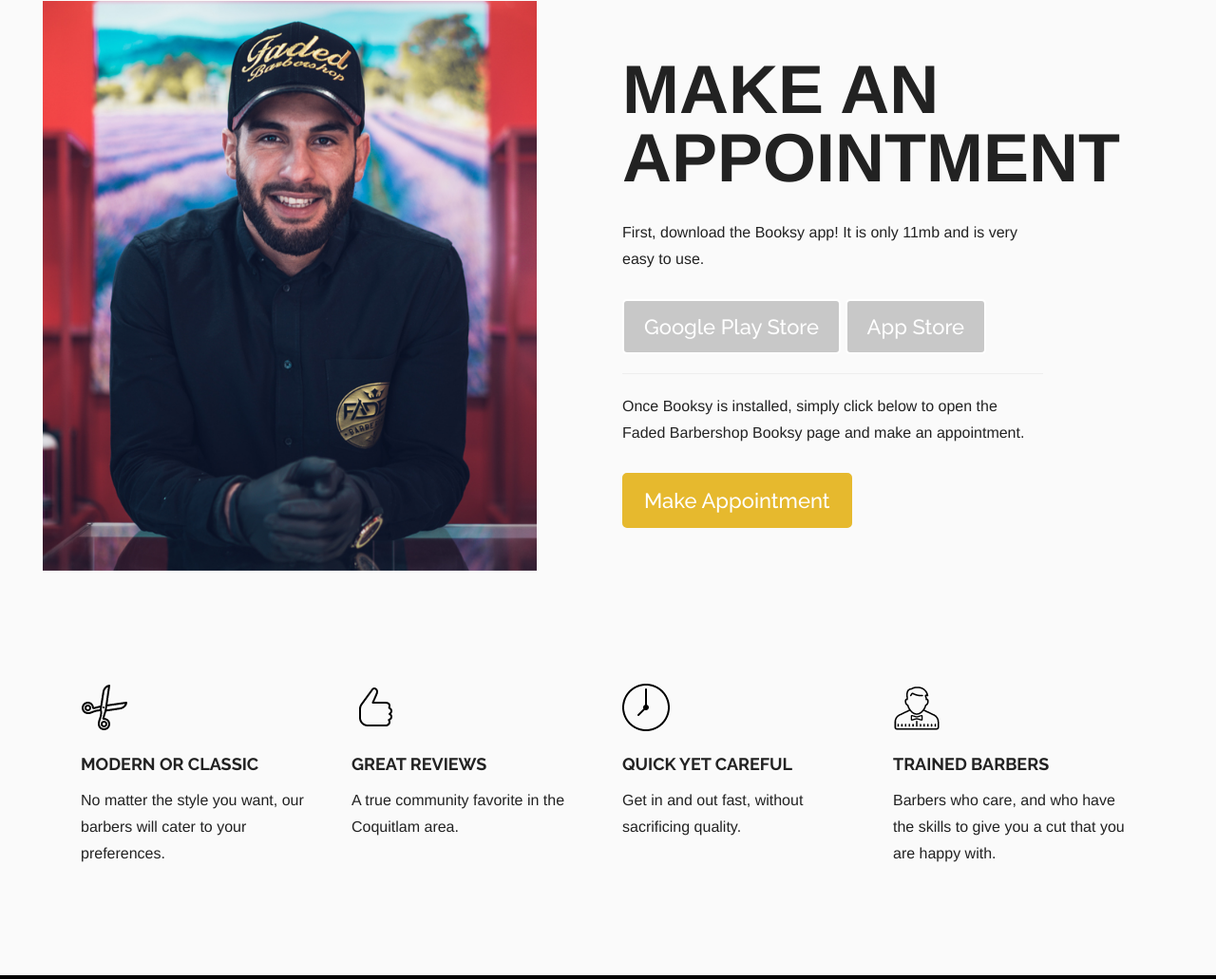
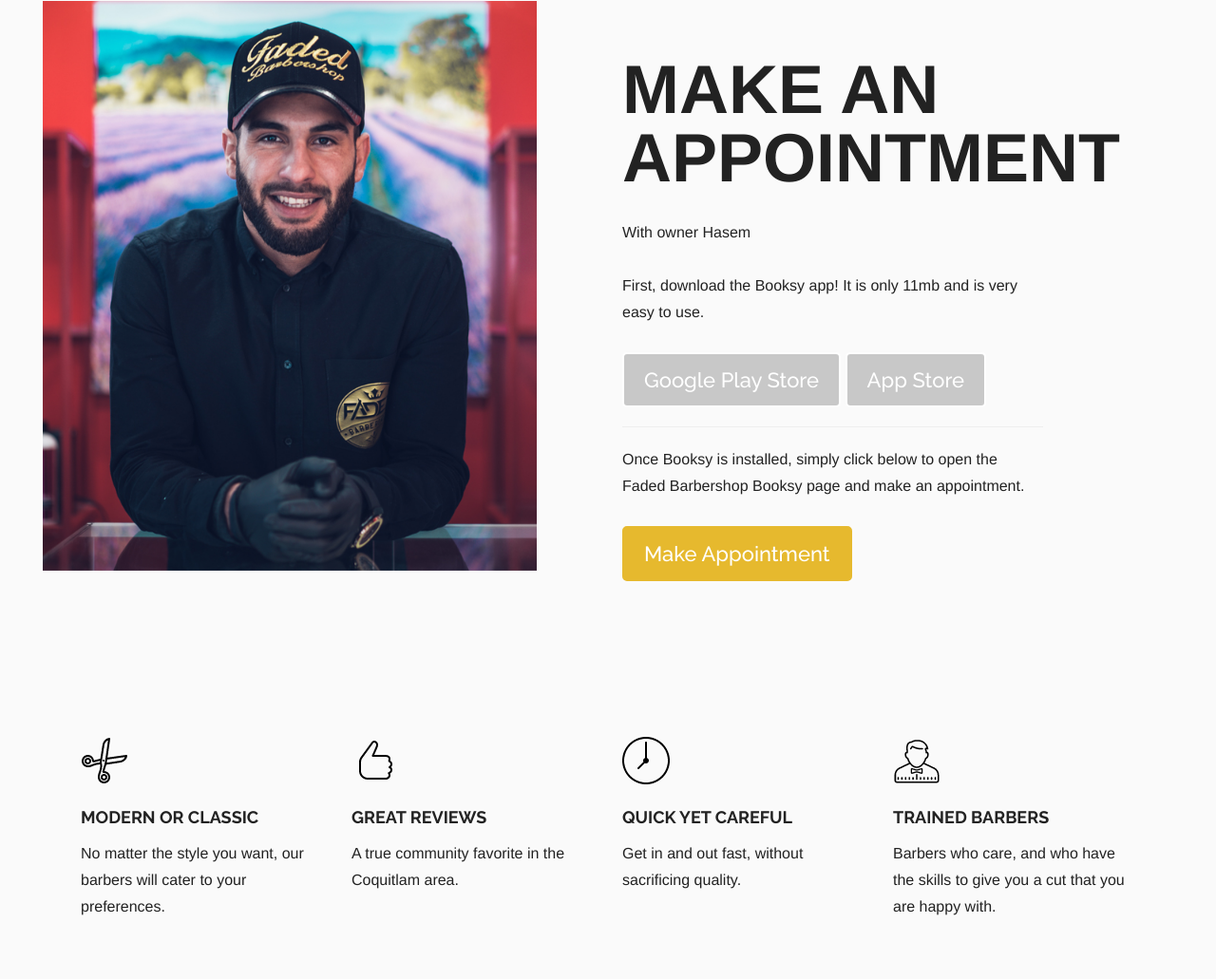
Before and after one commit to fadedbarbershop/fadedbarbershop.github.io, a plain HTML site: page index.html in a window 1280 px wide. Shown: the part 850-1881 px from the top of the page at 95% size. Drawn offline with Linux system fonts and the light colour scheme.

Commit message:
Clarify appointments

```diff
--- a/index.html
+++ b/index.html
@@ -54,6 +54,8 @@
       <div class="wrap">
         <div class="discover-content clearfix">
           <h2>MAKE AN APPOINTMENT</h2>
+          <p>With owner Hasem</p>
+          <br>
           <p>First, download the Booksy app! It is only 11mb and is very easy to use.</p><br>
           <a href="https://play.google.com/store/apps/details?id=net.booksy.customer&hl=en" class="button button-stripe">Google Play Store</a>
           <a href="https://itunes.apple.com/ca/app/booksy-find-and-book-health-and-beauty-services/id723961236?mt=8" class="button button-stripe">App Store</a>
```
